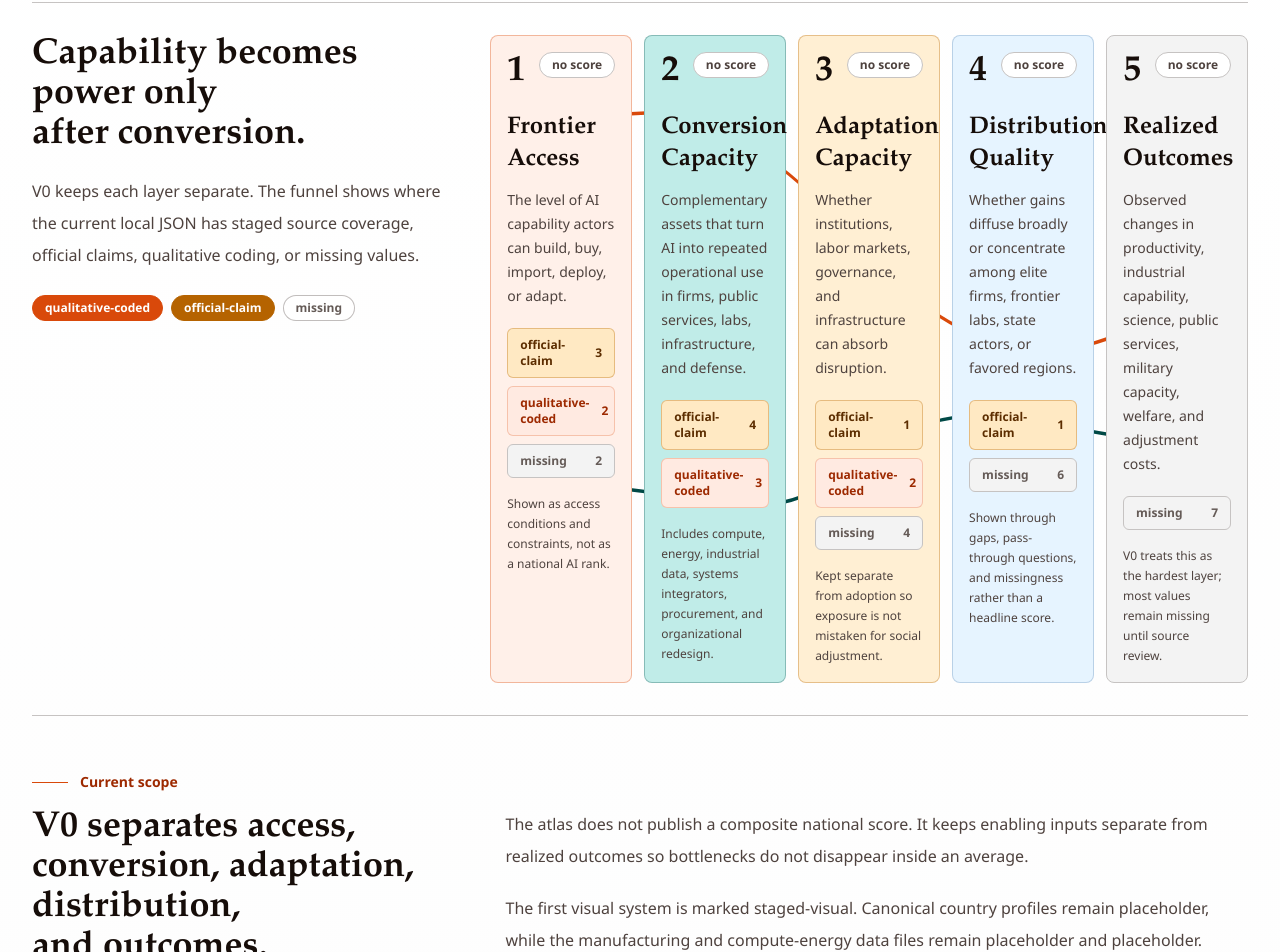
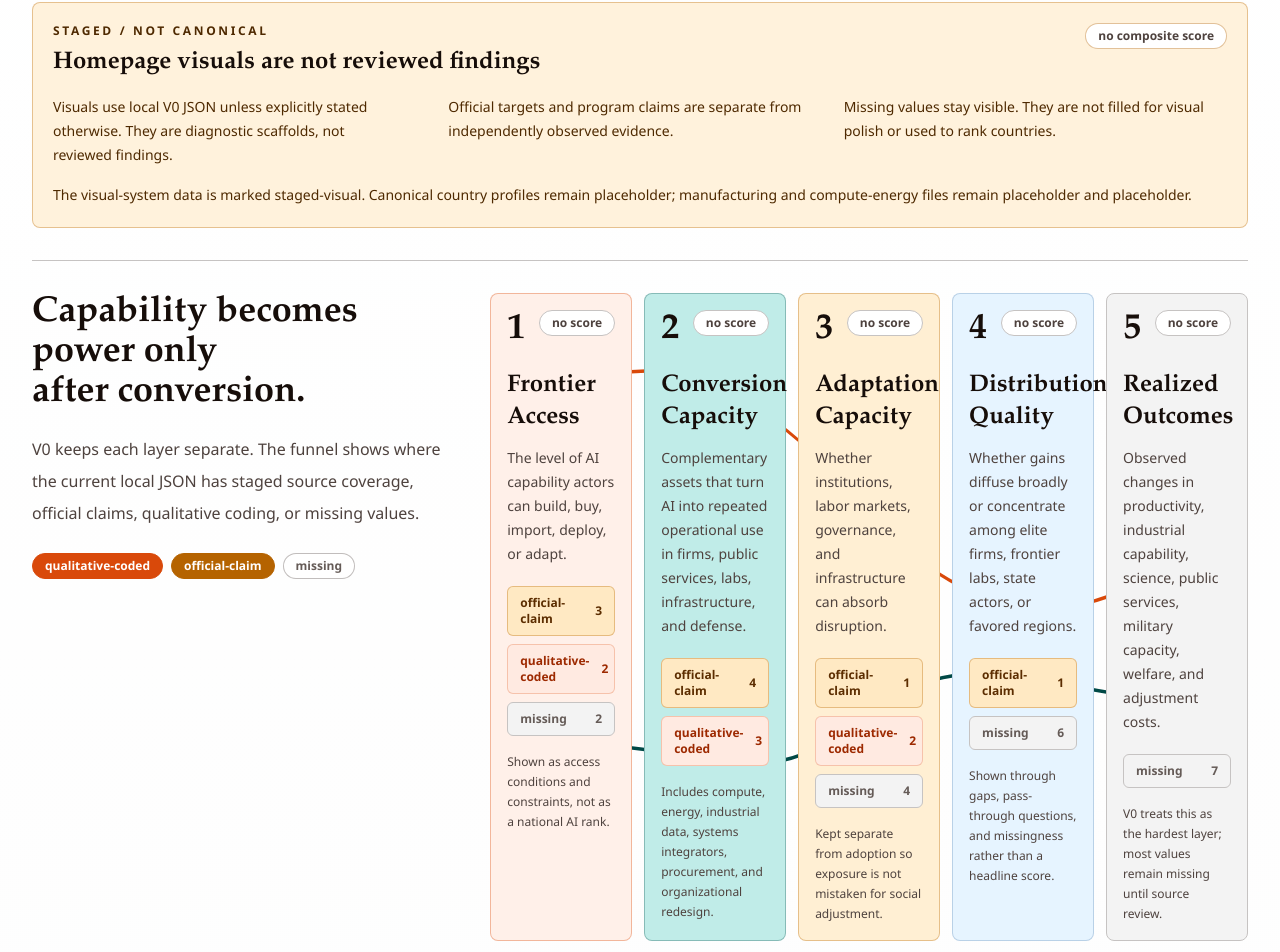
Before and after one commit to yippy141/AI-Carrying-Capacity, a Next.js app: page / in a window 1280 px wide. Shown: the part 565-1517 px from the top of the page. Built offline with nearby package versions, Linux system fonts and the light colour scheme.

Commit message:
Add homepage staged evidence banner

```diff
--- a/app/page.tsx
+++ b/app/page.tsx
@@ -3,6 +3,7 @@ import Link from "next/link";
 import { BottleneckFingerprint } from "@/components/visuals/BottleneckFingerprint";
 import { ConversionFunnel } from "@/components/visuals/ConversionFunnel";
 import { CountryCompare } from "@/components/visuals/CountryCompare";
+import { StagedEvidenceBanner } from "@/components/visuals/StagedEvidenceBanner";
 import { UncertaintyLegend } from "@/components/visuals/UncertaintyLegend";
 import { MethodologyCallout } from "@/components/ui/MethodologyCallout";
 import { NarrativeBlock } from "@/components/ui/NarrativeBlock";
@@ -71,6 +72,18 @@ export default function Home() {
       </section>
 
       <section className="mx-auto max-w-7xl px-5 sm:px-8">
+        <StagedEvidenceBanner title="Homepage visuals are not reviewed findings">
+          <p>
+            The visual-system data is marked {visualSystemData.metadata.status}.
+            Canonical country profiles remain {countryProfiles.metadata.status};
+            manufacturing and compute-energy files remain {" "}
+            {manufacturingData.metadata.status} and {" "}
+            {computeEnergyData.metadata.status}.
+          </p>
+        </StagedEvidenceBanner>
+      </section>
+
+      <section className="mx-auto mt-8 max-w-7xl px-5 sm:px-8">
         <ConversionFunnel />
       </section>
 
@@ -85,11 +98,9 @@ export default function Home() {
             not disappear inside an average.
           </p>
           <p>
-            The first visual system is marked{" "}
-            {visualSystemData.metadata.status}. Canonical country profiles
-            remain {countryProfiles.metadata.status}, while the manufacturing
-            and compute-energy data files remain {manufacturingData.metadata.status}{" "}
-            and {computeEnergyData.metadata.status}.
+            Official targets and program claims can indicate policy intent, but
+            they remain separate from independently observed evidence until the
+            source and claim ledgers are reviewed.
           </p>
         </NarrativeBlock>
 
```
